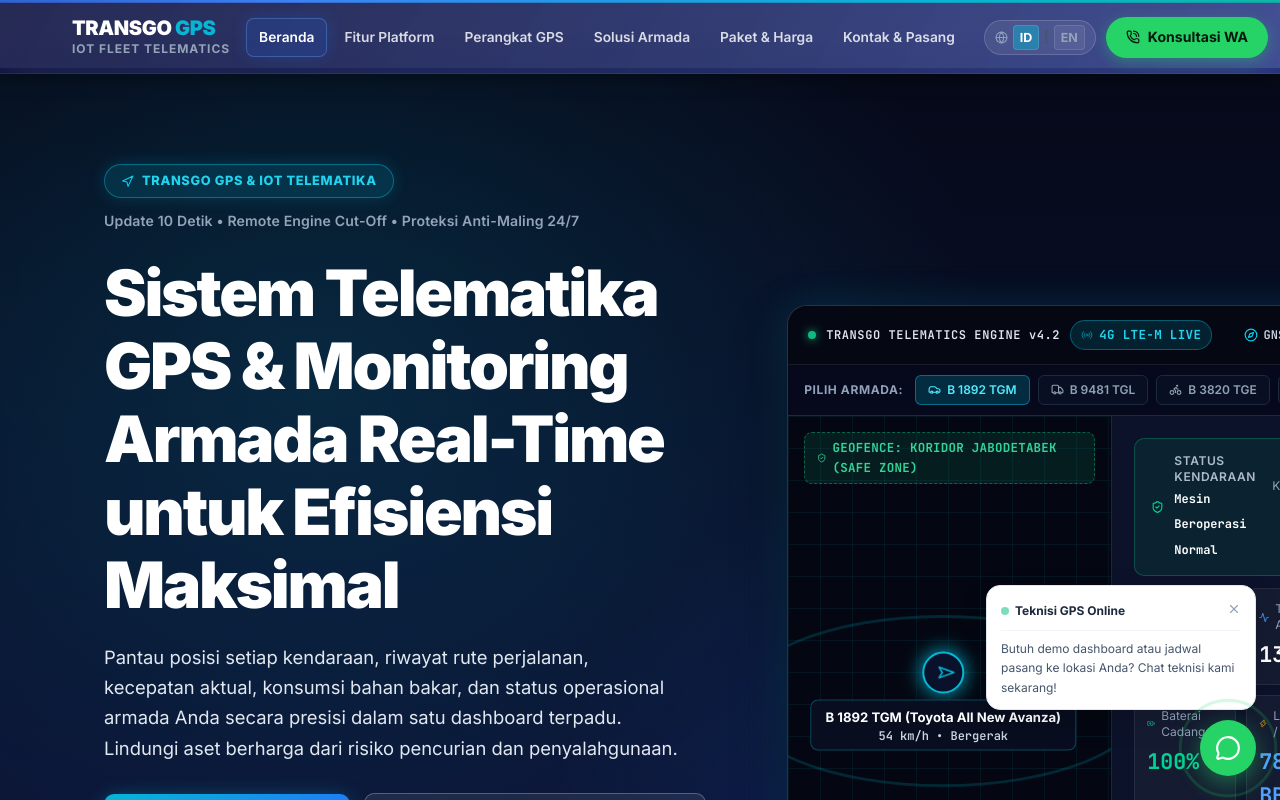
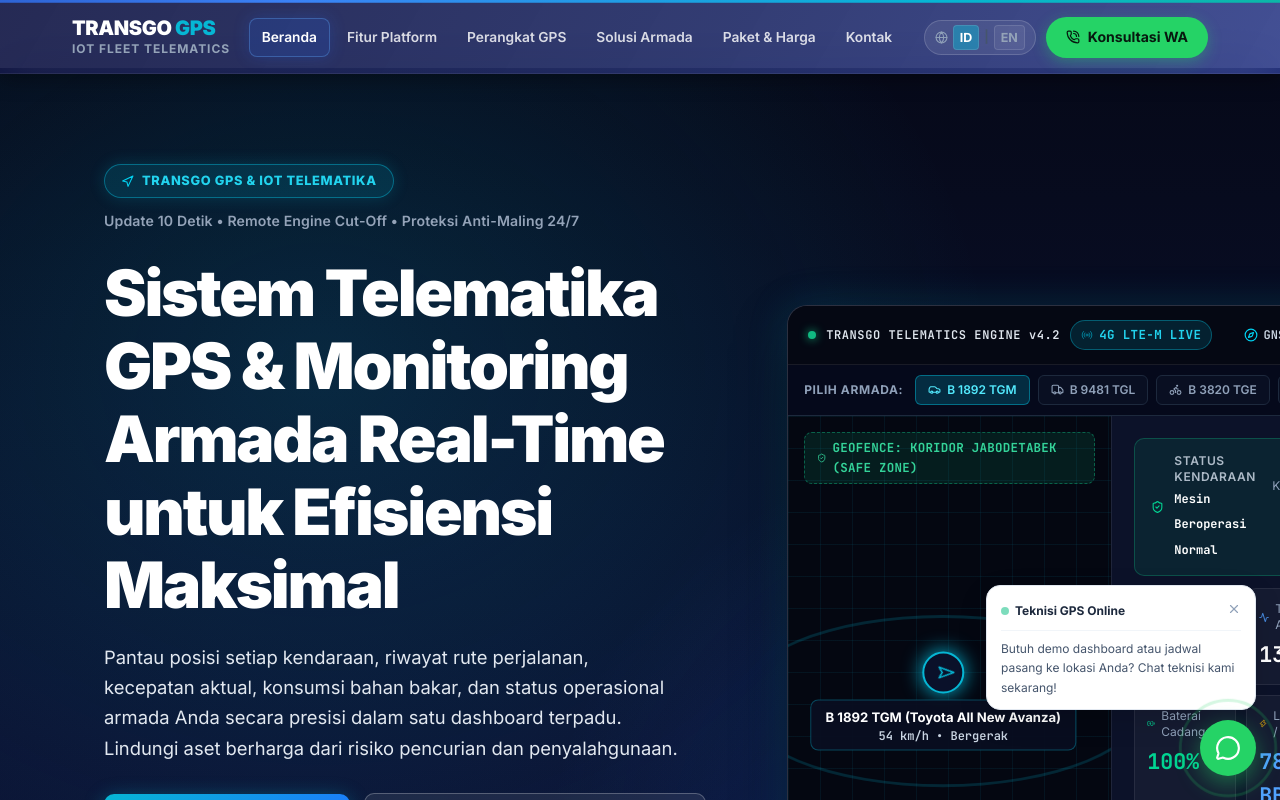
Before and after one commit to pranamhn/transgogps, a React (Vite) app: page / in a window 1280 px wide. Shown: the top 800 px of the page. Built offline with nearby package versions, Linux system fonts and the light colour scheme.

Commit message:
fix(nav): change 'Kontak & Pasang' link label to 'Kontak'

```diff
--- a/src/data/index.ts
+++ b/src/data/index.ts
@@ -41,7 +41,7 @@
   { label: "Perangkat GPS", href: "/perangkat" },
   { label: "Solusi Armada", href: "/solusi" },
   { label: "Paket & Harga", href: "/harga" },
-  { label: "Kontak & Pasang", href: "/kontak" },
+  { label: "Kontak", href: "/kontak" },
 ];
 
 export interface GpsDevice {
--- a/src/i18n/index.tsx
+++ b/src/i18n/index.tsx
@@ -113,7 +113,7 @@
     devices: "Perangkat GPS",
     solutions: "Solusi Armada",
     pricing: "Paket & Harga",
-    contact: "Kontak & Pasang",
+    contact: "Kontak",
     demoDashboard: "Demo Platform",
     waConsult: "Konsultasi WA",
   },
```
